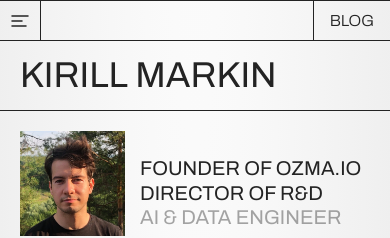
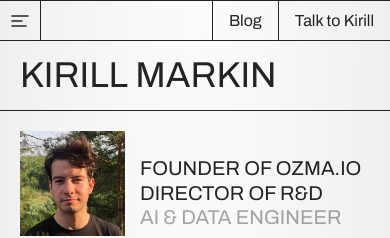
Before and after one commit to kirill-markin/muzzle, a Jekyll site: the page built from index.html, in a window 390 px wide. Shown: the top 238 px of the page. Built offline with Jekyll 4.4.1, drawn with Linux system fonts in a browser that asks for light colours.

Commit message:
fix: Update mobile header layout and add meeting link
- Refactored the mobile header layout to include a new "Talk to Kirill" link alongside the existing "Blog" link, enhancing user navigation options.
- Adjusted CSS styles for the new layout, ensuring proper alignment and hover effects for both links.

```diff
--- a/_includes/header.html
+++ b/_includes/header.html
@@ -29,8 +29,13 @@
           </div>
         </button>
       </div>
-      <div class="mobile-blog-link">
-        <a href="https://articles.kirill-markin.com/" target="_blank" rel="noopener noreferrer" class="header-mobile-blog-button">Blog</a>
+      <div class="mobile-right-buttons-container">
+        <div class="mobile-blog-link mobile-button">
+          <a href="https://articles.kirill-markin.com/" target="_blank" rel="noopener noreferrer" class="header-mobile-blog-button">Blog</a>
+        </div>
+        <div class="mobile-book-a-meeting-link mobile-button">
+          <a href="/meet/short/" rel="noopener noreferrer" class="header-mobile-book-a-meeting-button">Talk to Kirill</a>
+        </div>
       </div>
     </div>
     <div class="header-mobile-menu-open hidden">
--- a/assets/css/style.scss
+++ b/assets/css/style.scss
@@ -207,7 +207,13 @@ header {
     margin-right: 4px;
   }
 
-  .mobile-blog-link {
+  .mobile-right-buttons-container {
+    display: flex;
+    flex: 1;
+    justify-content: flex-end;
+    align-items: center;
+
+    .mobile-button {
       display: flex;
       height: 100%;
       align-items: center;
@@ -216,20 +222,29 @@ header {
       padding-left: 16px;
       border-left: 1px solid var(--dark-gray);
 
+      a {
+        color: var(--dark-gray);
+        text-decoration: none;
+      }
+    }
+
+    .mobile-blog-link {
       &:hover {
         background-color: #ff00ff;
       }
 
       .header-mobile-blog-button {
-        color: var(--dark-gray);
-        text-decoration: none;
-        font-size: var(--font-size-base);
-        text-transform: uppercase;
-        font-weight: 300;
-
         &:hover {
-          color: var(--white);
-        }
+          color: rgb(0, 229, 255);
+        }
+      }
+    }
+
+    .mobile-book-a-meeting-link {
+      display: flex;
+      height: 100%;
+      align-items: center;
+      justify-content: center;
     }
   }
 }
```
Lines whose indentation alone changed are shown as unchanged.
